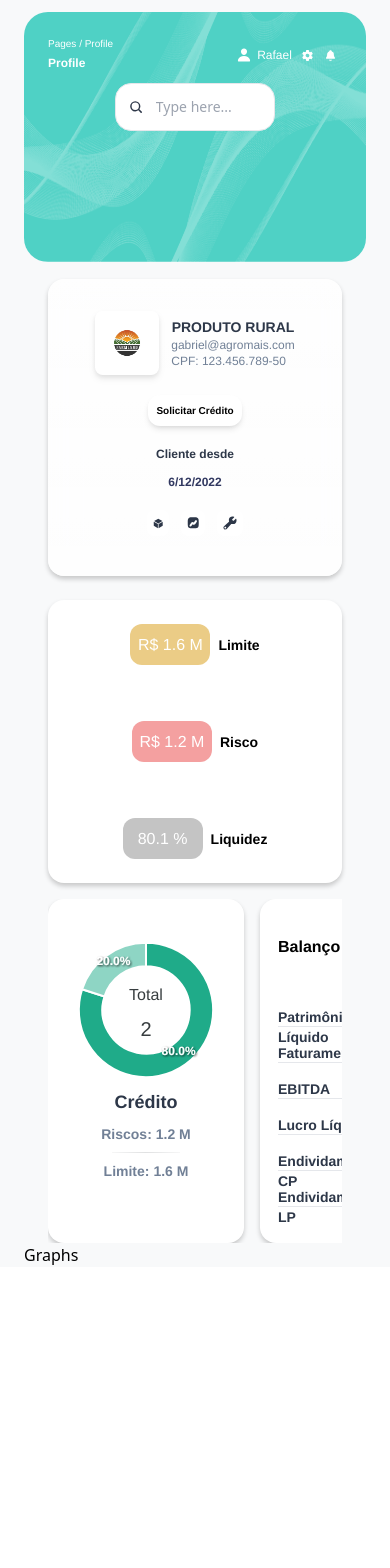
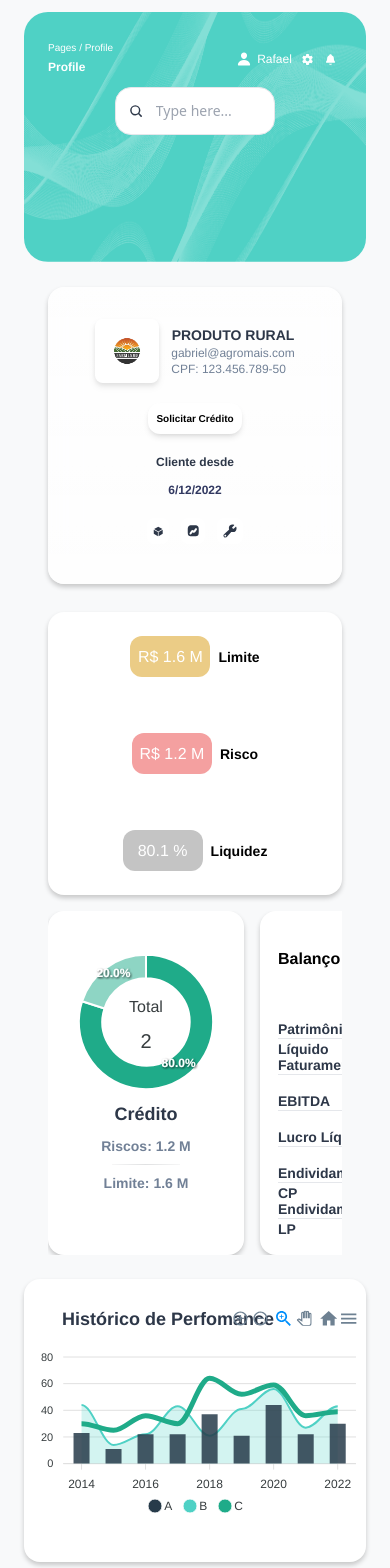
Before and after one commit to doubleyooz/react-chart-dashboard, a React (Create React App) app: page / in a window 390 px wide. Shown: the top 1568 px of the page. Before the commit the page ends 1267 px from the top, so only its background shows below. Built offline with nearby package versions, Linux system fonts and the light colour scheme.

Commit message:
add: Charts section

```diff
--- /dev/null
+++ b/src/components/Charts.tsx
@@ -0,0 +1,105 @@
+import { ApexOptions } from 'apexcharts';
+import ReactApexChart from 'react-apexcharts';
+
+const state: { series: any; options: ApexOptions } = {
+    series: [
+        {
+            name: 'A',
+            type: 'column',
+            data: [23, 11, 22, 22, 37, 21, 44, 22, 30],
+        },
+        {
+            name: 'B',
+            type: 'area',
+            data: [44, 14, 22, 43, 21, 41, 56, 27, 43],
+        },
+        {
+            name: 'C',
+            type: 'line',
+            data: [30, 25, 36, 30, 64, 52, 59, 36, 39],
+        },
+    ],
+    options: {
+        title: {
+            text: 'Histórico de Perfomance',
+            align: 'left',
+            margin: 0,
+            offsetX: 28,
+            offsetY: 0,
+            floating: false,
+            style: {
+                fontSize: '18px',
+                fontWeight: 'bold',
+                color: '#2D3748',
+            },
+        },
+        chart: {
+            width: '100%',
+            type: 'line',
+            stacked: false,
+        },
+        stroke: {
+            width: [0, 2, 5],
+            curve: 'smooth',
+        },
+        colors: ['#273B4A', '#4fd1c5', '#1FAB89'],
+        plotOptions: {
+            bar: {
+                columnWidth: '50%',
+            },
+        },
+
+        fill: {
+            opacity: [0.85, 0.25, 1],
+            gradient: {
+                inverseColors: false,
+                shade: 'light',
+                type: 'vertical',
+                opacityFrom: 0.85,
+                opacityTo: 0.55,
+                stops: [0, 100, 100, 100],
+            },
+        },
+        labels: [
+            '2014',
+            '2015',
+            '2016',
+            '2017',
+            '2018',
+            '2019',
+            '2020',
+            '2021',
+            '2022'
+        ],
+        markers: {
+            size: 0,
+        },
+        xaxis: {
+            type: 'datetime',
+        },
+        yaxis: {
+            min: 0,
+        },
+        tooltip: {
+            shared: true,
+            intersect: false,
+        },
+    },
+};
+
+const Charts: React.FC<{}> = () => {
+    return (
+        <div>
+            <div>
+                <div className="min-w-[180px] md:min-w-[200px] xl:min-w-[240px] py-7 rounded-2xl shadow-[0_3px_5px_0px_rgba(0,0,0,0.2)] bg-white">
+                    <ReactApexChart
+                        options={state.options}
+                        series={state.series}
+                        type="line"
+                    />
+                </div>
+            </div>
+        </div>
+    );
+};
+export default Charts;
--- a/src/components/FirstSection.tsx
+++ b/src/components/FirstSection.tsx
@@ -59,7 +59,7 @@ const FirstSection: React.FC<{}> = () => {
     const series_2 = [1.6, 1.2];
 
     return (
-        <div className="flex flex-col xs:flex-row 2xs:flex-col lg:flex-row gap-4 lg:gap-2 2lg:gap-6 px-6">
+        <div className="flex flex-col xs:flex-row 2xs:flex-col lg:flex-row gap-4 lg:gap-2 2lg:gap-6 px-6 mb-5">
             <div className="flex flex-col 2xs:flex-row lg:flex-col rounded-2xl gap-2 md:gap-0 2md:gap-5 bg-white m-auto xs:m-0 justify-center items-center lg:items-baseline px-1 w-full xs:w-auto xs:min-w-[170px] shadow-[0_3px_5px_0px_rgba(0,0,0,0.2)]">
                 <Label
                     description="Limite"
--- a/src/pages/Dashboard.tsx
+++ b/src/pages/Dashboard.tsx
@@ -3,6 +3,7 @@ import SideMenu from '../components/SideMenu';
 import Header from '../components/Header';
 import Card from '../components/Card';
 import FirstSection from '../components/FirstSection';
+import Charts from '../components/Charts';
 
 const Dashboard = () => {
     const data = {
@@ -14,7 +15,7 @@ const Dashboard = () => {
     return (
         <div className="grid grid-cols-4 lg:grid-cols-5">
             <SideMenu />
-            <div className="col-span-4 md:col-span-3 lg:col-span-4 flex flex-col">
+            <div className="col-span-4 md:col-span-3 lg:col-span-4 flex flex-col gap-1">
                 <div className="relative z-[1]">
                     <img
                         className="absolute top-0 right-0 min-h-[250px] max-h-80 w-full rounded-3xl"
@@ -25,6 +26,7 @@ const Dashboard = () => {
                 <Header/>
                 <Card data={data} />
                 <FirstSection/>
+                <Charts/>
                 Graphs
             </div>
         </div>
```
